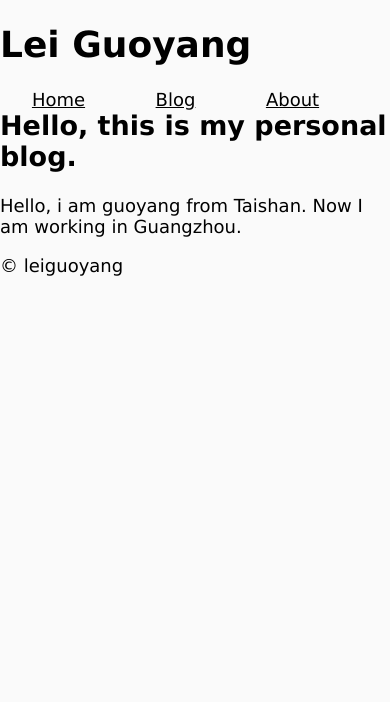
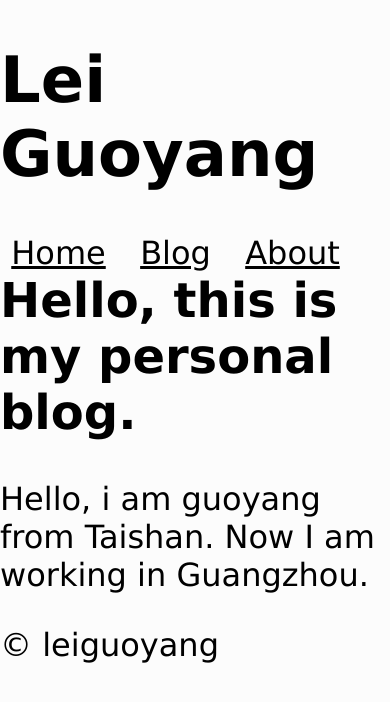
Before and after one commit to leiguoyang/leiguoyang.github.io, a Jekyll site: the page built from index.html, in a window 390 px wide. Shown: the top 702 px of the page. Built offline with Jekyll 4.4.1, drawn with Linux system fonts in a browser that asks for light colours.

Commit message:
Update mobile.css

```diff
--- a/css/mobile.css
+++ b/css/mobile.css
@@ -1,8 +1,8 @@
 /*for mobile phone*/
 body {
-	font: large Verdana, sans-serif;
+	font: xx-large Verdana, sans-serif;
 	color: black;
-	background-color: #fafafa;
+	background-color: #fcfcfc;
 	margin: 0px;
 }
 
```
